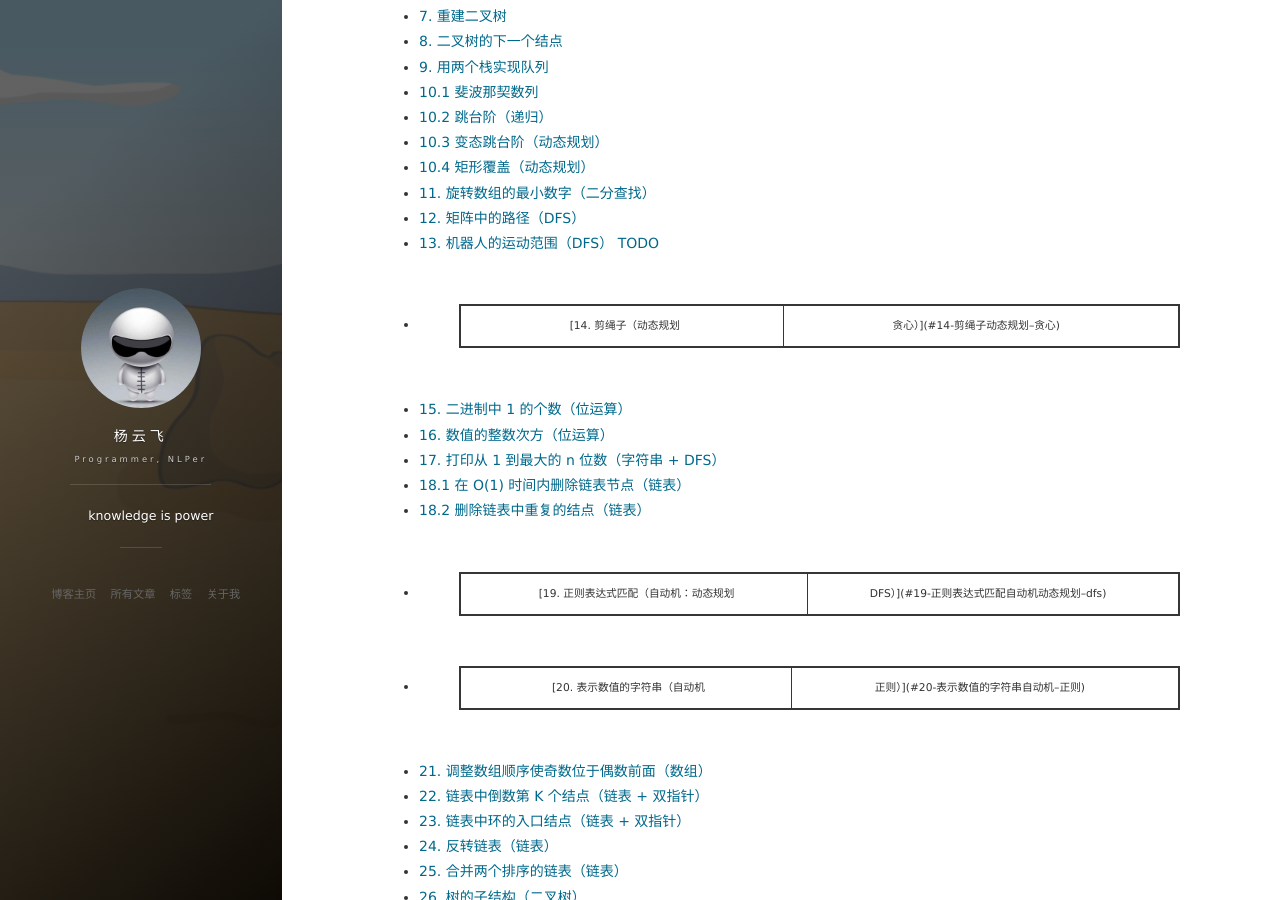
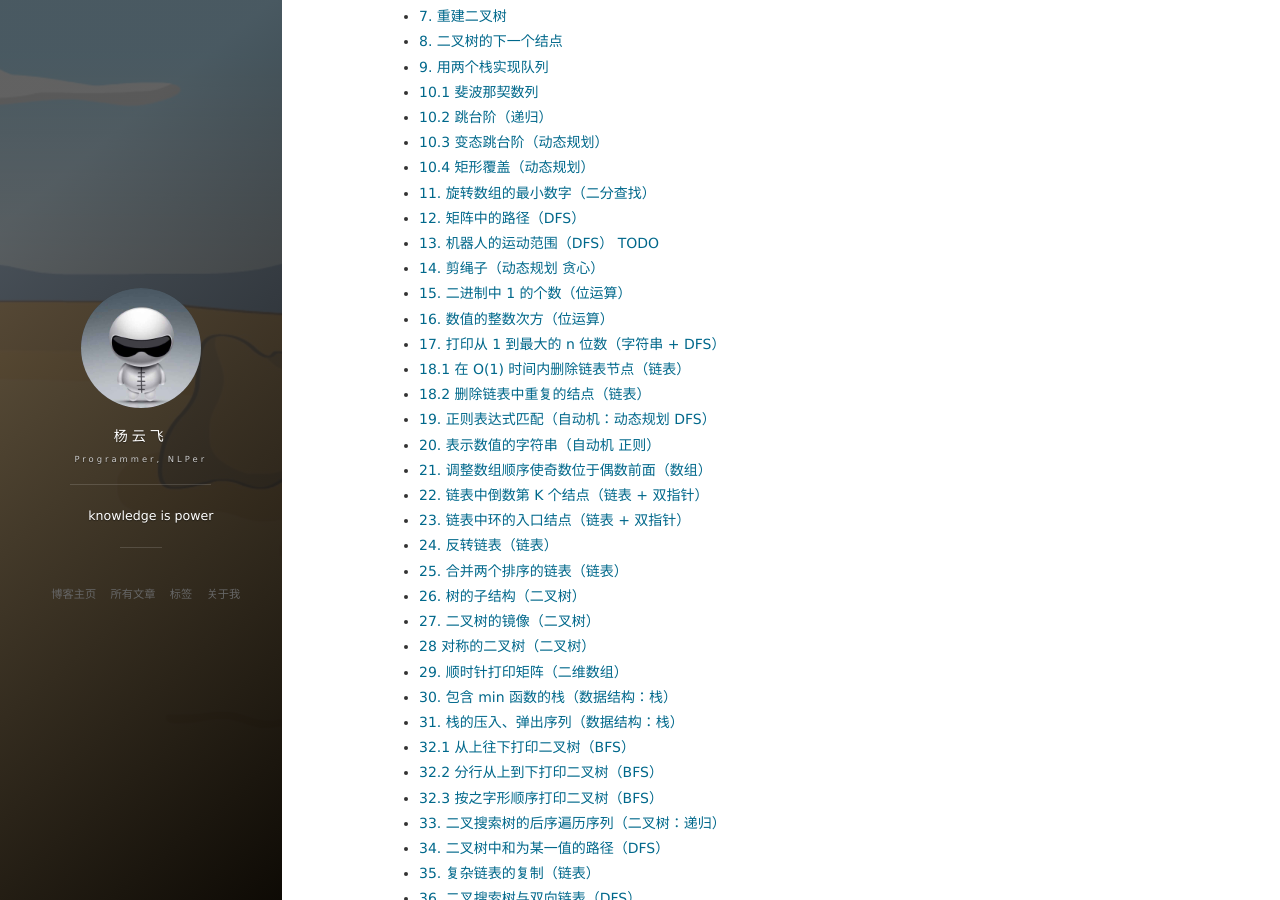
Before and after one commit to king-yyf/king-yyf.github.io, a Jekyll site: the page built from _posts/2020-08-18-offer.md, in a window 1280 px wide and 900 px high, scrolled down 507 px. Built offline with Jekyll 4.4.1, drawn with Linux system fonts in a browser that asks for light colours; nearby versions of some CDN libraries; comment, search, counter and statistics services are not loaded.

Commit message:
add offer

```diff
--- a/_posts/2020-08-18-offer.md
+++ b/_posts/2020-08-18-offer.md
@@ -34,14 +34,14 @@ tags: leetcode
 - [11. 旋转数组的最小数字（二分查找）](#11-旋转数组的最小数字二分查找)
 - [12. 矩阵中的路径（DFS）](#12-矩阵中的路径dfs)
 - [13. 机器人的运动范围（DFS） TODO](#13-机器人的运动范围dfs-todo)
-- [14. 剪绳子（动态规划 | 贪心）](#14-剪绳子动态规划--贪心)
+- [14. 剪绳子（动态规划  贪心）](#14-剪绳子动态规划--贪心)
 - [15. 二进制中 1 的个数（位运算）](#15-二进制中-1-的个数位运算)
 - [16. 数值的整数次方（位运算）](#16-数值的整数次方位运算)
 - [17. 打印从 1 到最大的 n 位数（字符串 + DFS）](#17-打印从-1-到最大的-n-位数字符串--dfs)
 - [18.1 在 O(1) 时间内删除链表节点（链表）](#181-在-o1-时间内删除链表节点链表)
 - [18.2 删除链表中重复的结点（链表）](#182-删除链表中重复的结点链表)
-- [19. 正则表达式匹配（自动机：动态规划 | DFS）](#19-正则表达式匹配自动机动态规划--dfs)
-- [20. 表示数值的字符串（自动机 | 正则）](#20-表示数值的字符串自动机--正则)
+- [19. 正则表达式匹配（自动机：动态规划 DFS）](#19-正则表达式匹配自动机动态规划--dfs)
+- [20. 表示数值的字符串（自动机  正则）](#20-表示数值的字符串自动机--正则)
 - [21. 调整数组顺序使奇数位于偶数前面（数组）](#21-调整数组顺序使奇数位于偶数前面数组)
 - [22. 链表中倒数第 K 个结点（链表 + 双指针）](#22-链表中倒数第-k-个结点链表--双指针)
 - [23. 链表中环的入口结点（链表 + 双指针）](#23-链表中环的入口结点链表--双指针)
```
